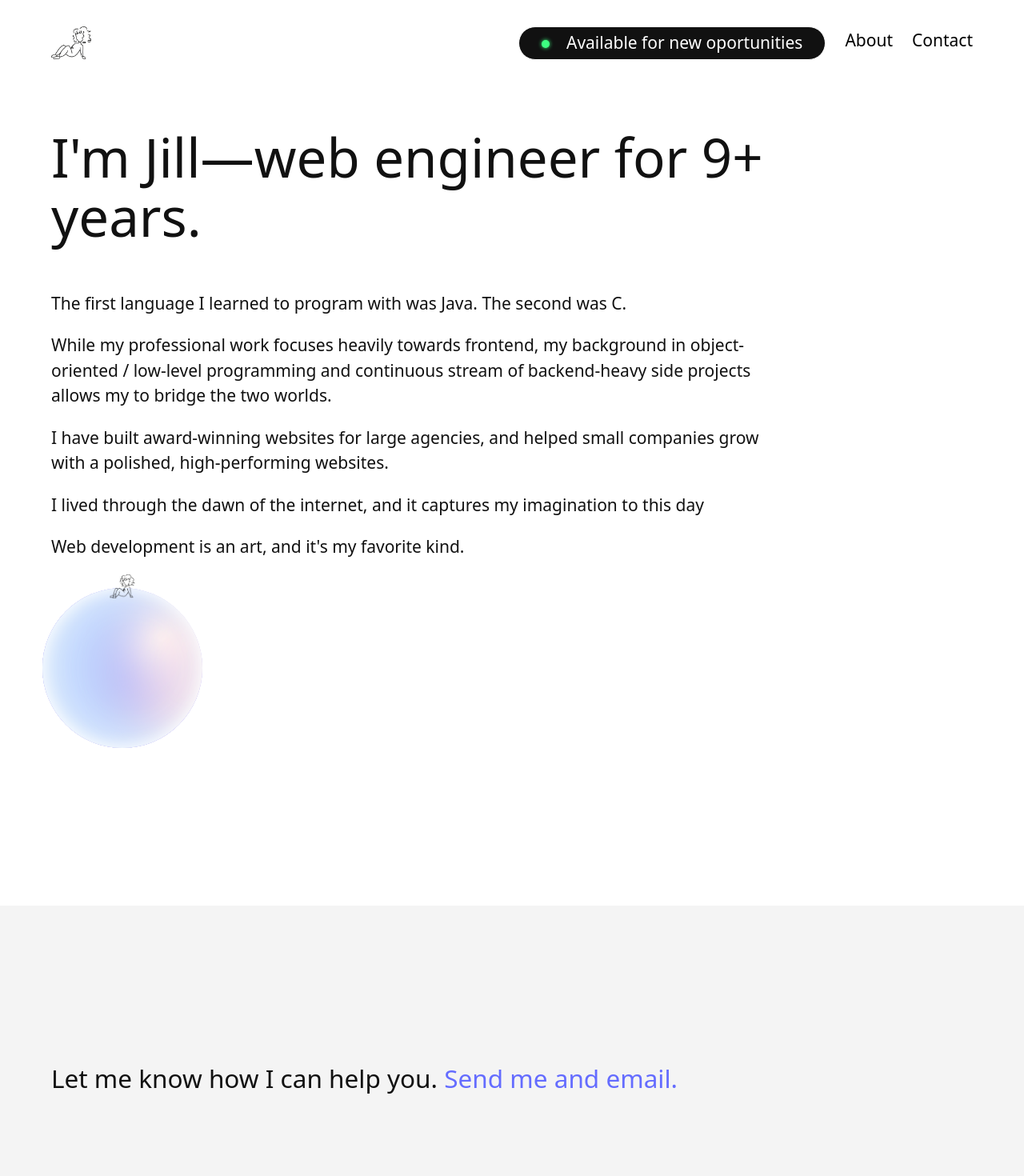
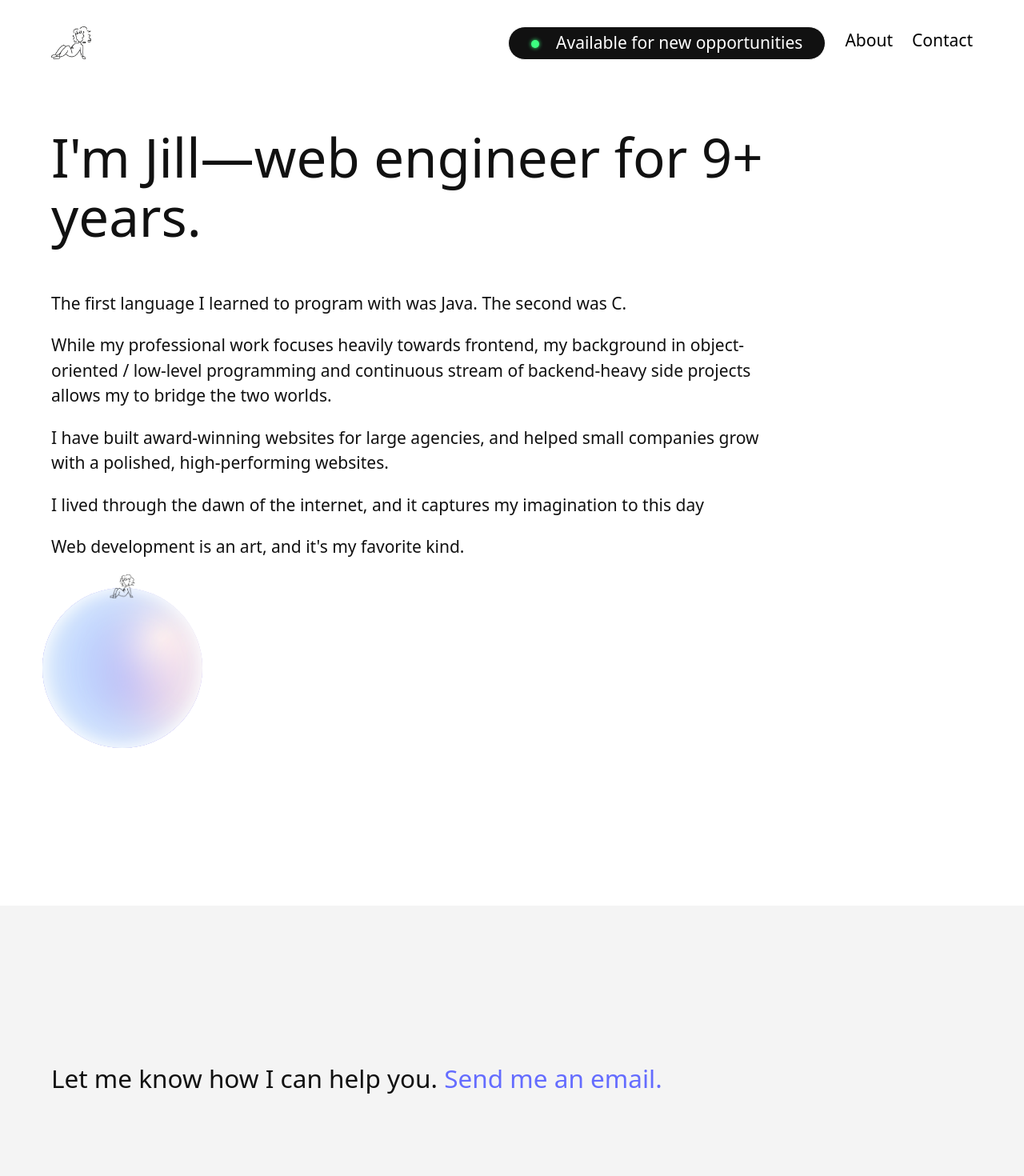
Before and after one commit to jillii/portfolio, a React (Vite) app: page /about in a window 1280 px wide. Shown: the top 1470 px of the page at 80% size. Built offline with nearby package versions, Linux system fonts and the light colour scheme.

Commit message:
Fix spelling.

```diff
--- a/src/components/Footer.jsx
+++ b/src/components/Footer.jsx
@@ -6,7 +6,7 @@ export default function Footer () {
     return (
         <footer id="contact">
             <div className="site-container">
-                <h2 class="footer-cta">Let me know how I can help you. <a href='mailto:jho3292@gmail.com'>Send me and email.</a></h2>
+                <h2 class="footer-cta">Let me know how I can help you. <a href='mailto:jho3292@gmail.com'>Send me an email.</a></h2>
                 <div className='flexbox'>
                     <p>©2025 Jill</p>
                     {CONTACT.socials &&
--- a/src/components/Status.jsx
+++ b/src/components/Status.jsx
@@ -1,3 +1,3 @@
 export default function Status () {
-    return (<div className="status"><p className="status-text" data-desktop="Available for new oportunities" data-mobile="Available"></p></div>)
+    return (<div className="status"><p className="status-text" data-desktop="Available for new opportunities" data-mobile="Available"></p></div>)
 }
```
